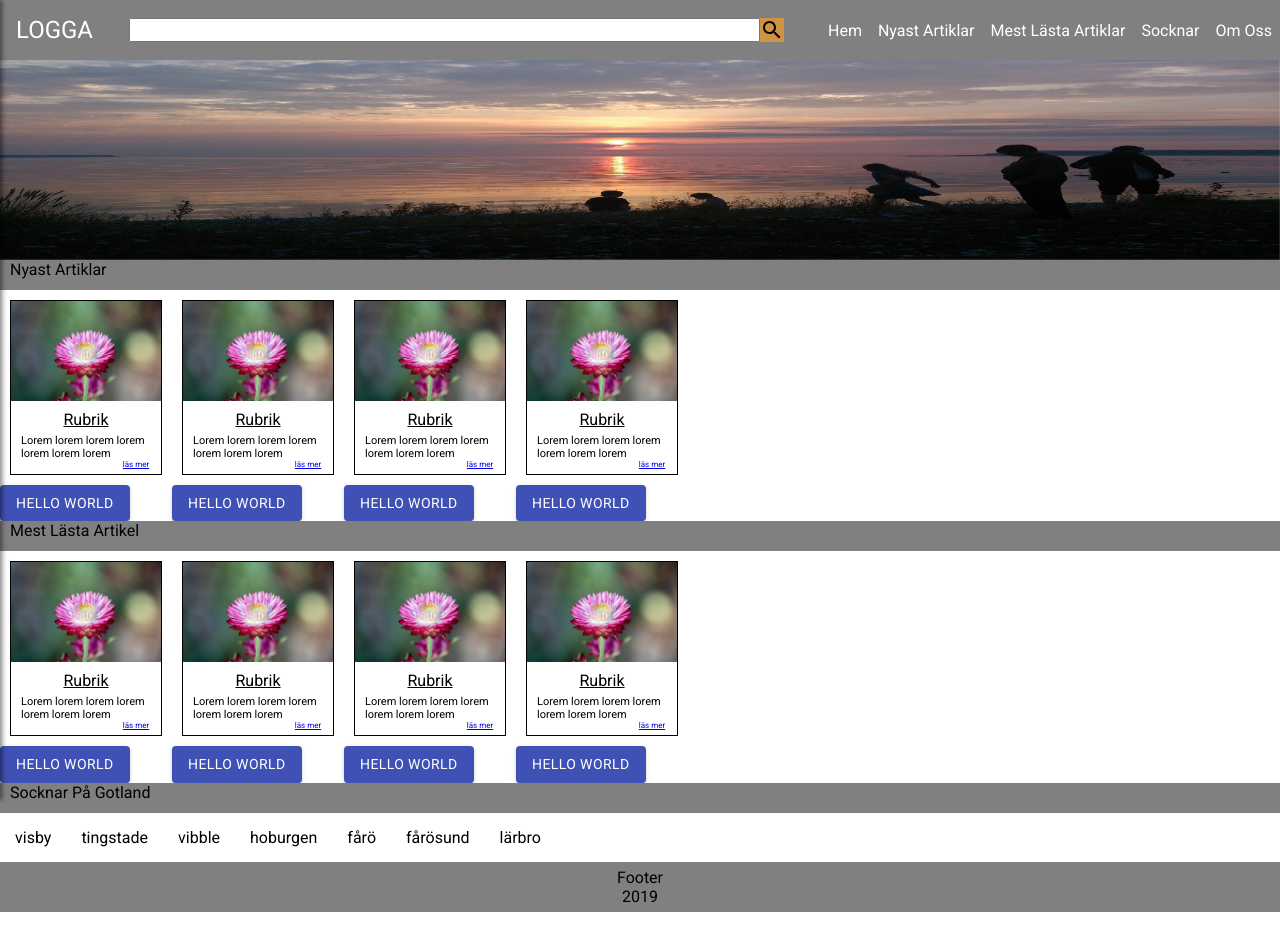
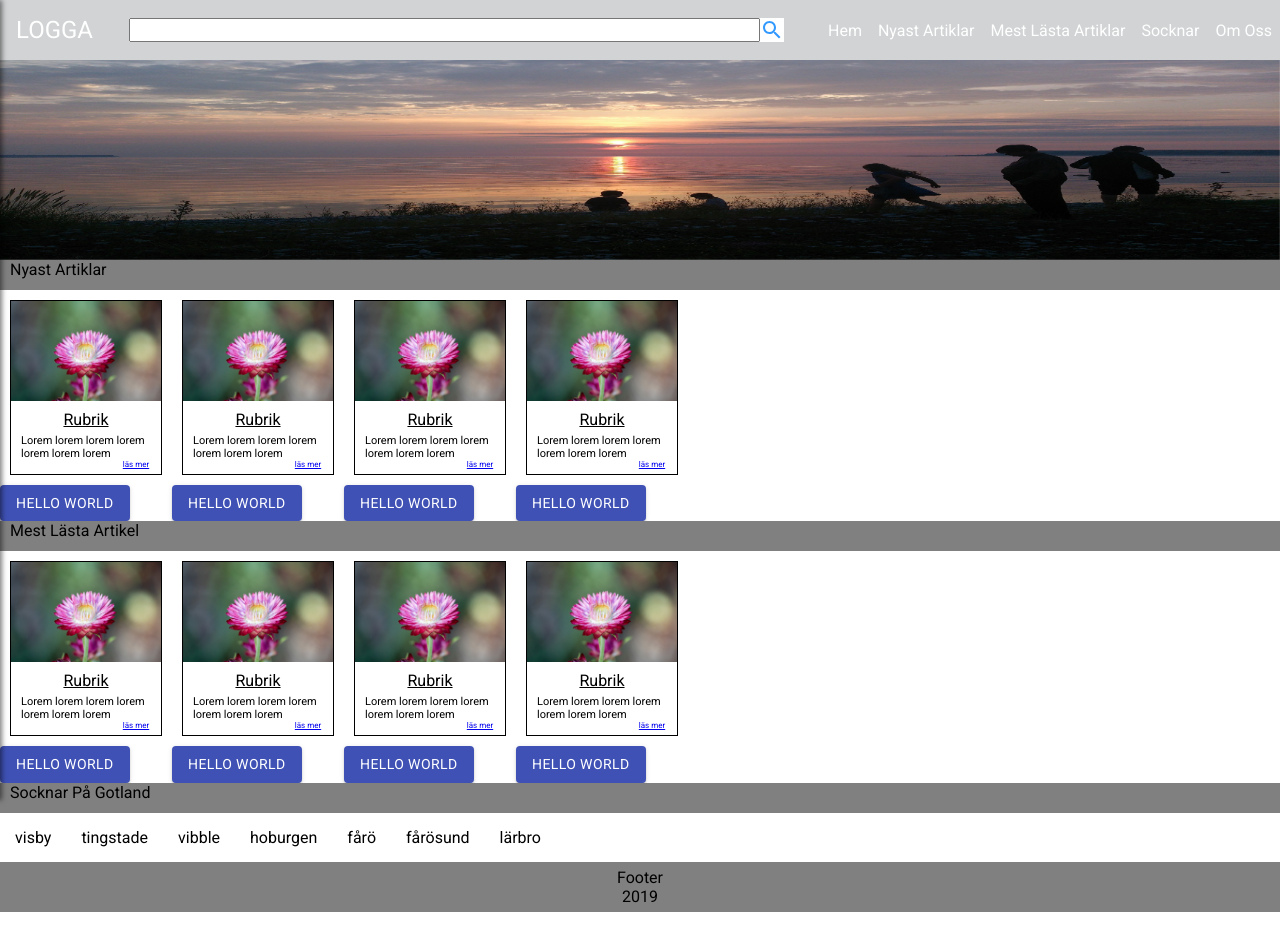
Before and after one commit to wongprom/gutar, a React (Create React App) app: page / in a window 1280 px wide. Shown: the top 950 px of the page. Built offline with nearby package versions, Linux system fonts and the light colour scheme.

Commit message:
Add grey colors in _varables.scss. Changed color search Icon in navBar.

```diff
--- a/src/components/NavBar/NavBar.js
+++ b/src/components/NavBar/NavBar.js
@@ -4,7 +4,12 @@ import { NavLink } from 'react-router-dom';
 import HamburgerButton from './HamburgerMenu/HamburgerButton';
 import Search from '@material-ui/icons/Search'
 
-const NavBar = props => (
+const styles = {
+  $PrimaryLightBlue: '#3399FF',
+};
+
+function NavBar(props) {
+  return (
     <header className="navBar">
       <nav className="navBarNavigation">
         <div className="navBarLogoContainer">
@@ -15,8 +20,8 @@ const NavBar = props => (
         <div className="search-container">
           <div className="search">
             <input />
-          <div className="search-icon">
-            <Search />
+            <div className="search-icon" >
+              <Search style={{ color: styles.$PrimaryLightBlue }} />
             </div>
           </div>
         </div>
@@ -53,7 +58,9 @@ const NavBar = props => (
           </ul>
         </div>
       </nav>
-  </header>
-);
+    </header >
+  )
+
+};
 
 export default NavBar;
--- a/src/components/NavBar/NavBar.scss
+++ b/src/components/NavBar/NavBar.scss
@@ -13,7 +13,7 @@
   top: 0;
   left: 0;
   width: 100%;
-  background: gray;
+  background: $PrimaryGray;
   height: 60px;
 
   .navBarNavigation {
@@ -21,7 +21,7 @@
     height: 100%;
     align-items: center;
     .navBarLogo {
-      color: white;
+      color:$PrimaryWhite;
       text-decoration: none;
       font-size: 1.5rem;
       padding-left:1rem;
@@ -35,15 +35,16 @@
         width: 90%;
         margin: 0 auto;
         min-height: 24px;
-         background-color: rgb(208, 147, 68);
          input {
            width: 100%;
            caret-color: $PrimaryLightBlue;
-
+           outline: none;
+           font-size: $FontSizeDefault;
          }
         .search-icon{
           width: 1.5rem;
           height: 24px;
+          background-color: $PrimaryWhite;
         }
       }
     }
--- a/src/utilities/_variables.scss
+++ b/src/utilities/_variables.scss
@@ -3,6 +3,12 @@ $PrimaryDarkBlue:#1914CC;
 $PrimaryPurple:#5D5C99;
 $PrimaryGreen:#245A64;
 $PrimaryOrange:#CC5614;
+$PrimaryLightGray:#F8F8F8;
+$PrimaryGray:#d1d3d4;
+$PrimaryWhite:#FFFFFF;
+
+$FontSizeDefault: 14px;
+
 
 $hover: blue;
 $active: pink;
```
Lines whose indentation alone changed are shown as unchanged.
